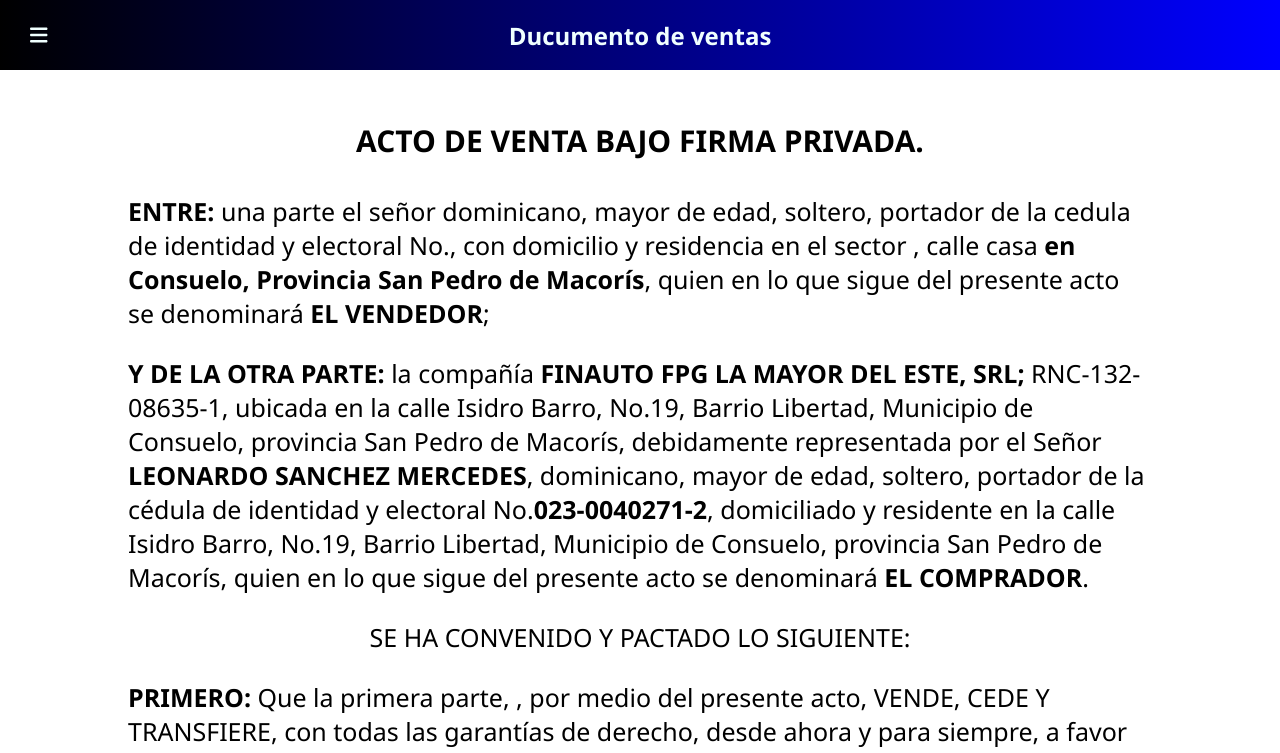
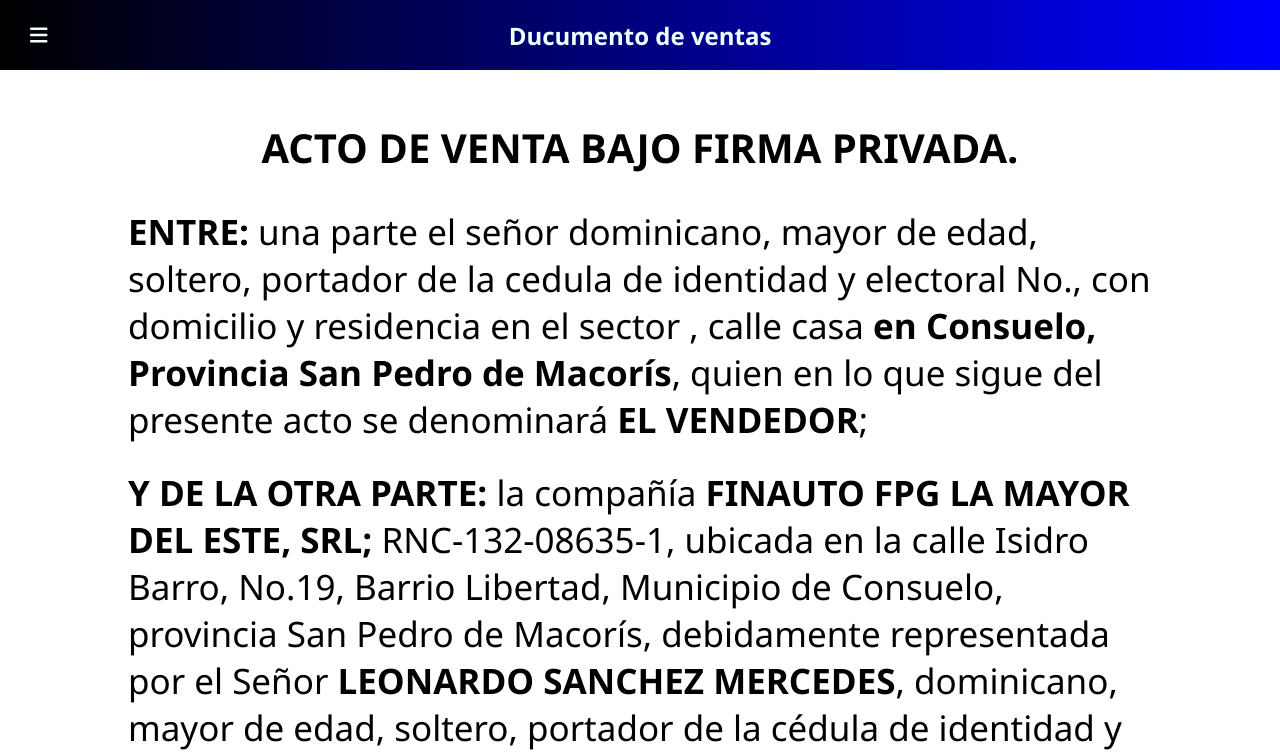
Before and after one commit to rokola18/Delear-App, a React (Create React App) app: page /despacho in a window 1280 px wide. Shown: the top 753 px of the page. Built offline with nearby package versions, Linux system fonts and the light colour scheme.

Commit message:
de nuevo

```diff
--- a/src/frontent/css/body.css
+++ b/src/frontent/css/body.css
@@ -86,9 +86,9 @@
   }
 
   .acto{
-    font-size: 30px;
+    font-size: 40px;
   }
 
   .venta{
-    font-size: 25px;
+    font-size: 35px;
   }
```
